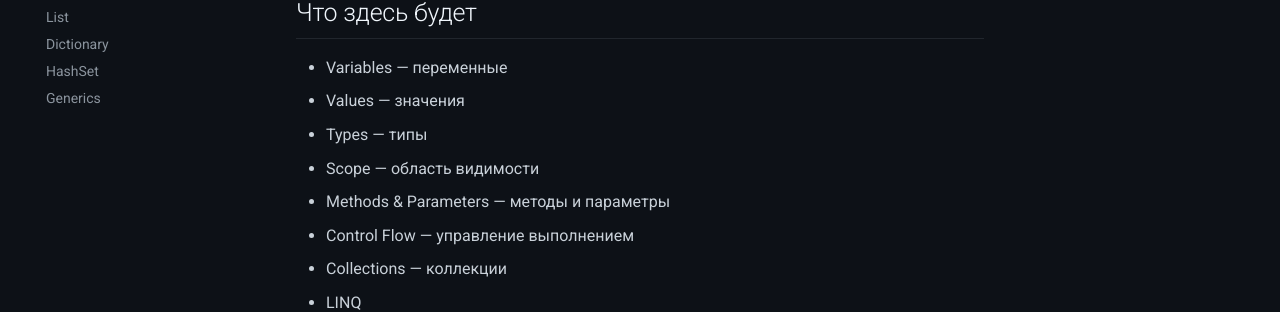
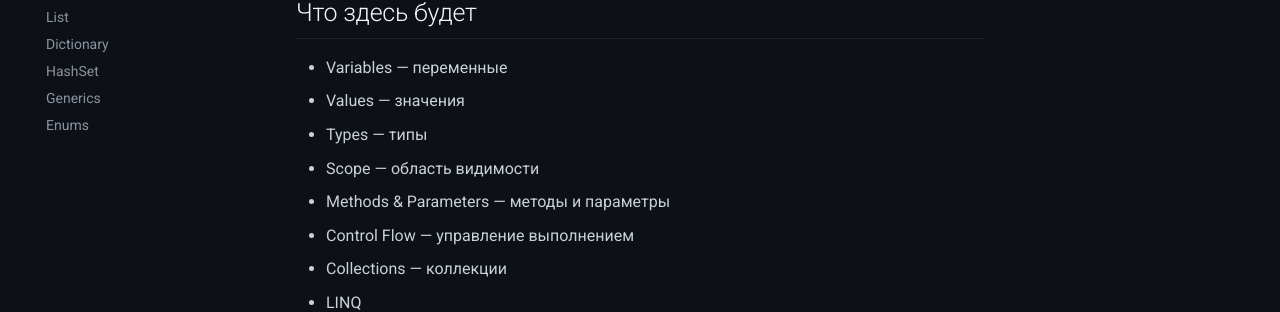
Before and after one commit to KirillShyrokyi/SoftwareEngineeringBase, an MkDocs documentation site: the page built from docs/csharp/index.md, in a window 1280 px wide. Shown: the part 351-663 px from the top of the page. Built offline with MkDocs 1.6.1 and Material for MkDocs 9.7.7, drawn with Linux system fonts in a browser that asks for light colours; comment, search, counter and statistics services are not loaded.

Commit message:
fix(docs): include enums in navigation

```diff
--- a/mkdocs.yml
+++ b/mkdocs.yml
@@ -20,6 +20,7 @@ nav:
       - Dictionary<TKey, TValue>: csharp/dictionary.md
       - HashSet<T>: csharp/hashset.md
       - Generics: csharp/generics.md
+      - Enums: csharp/enums.md
   - OOP:
       - Overview: oop/index.md
       - Class, Object, State & Behavior: oop/class-object-state-behavior.md
```
